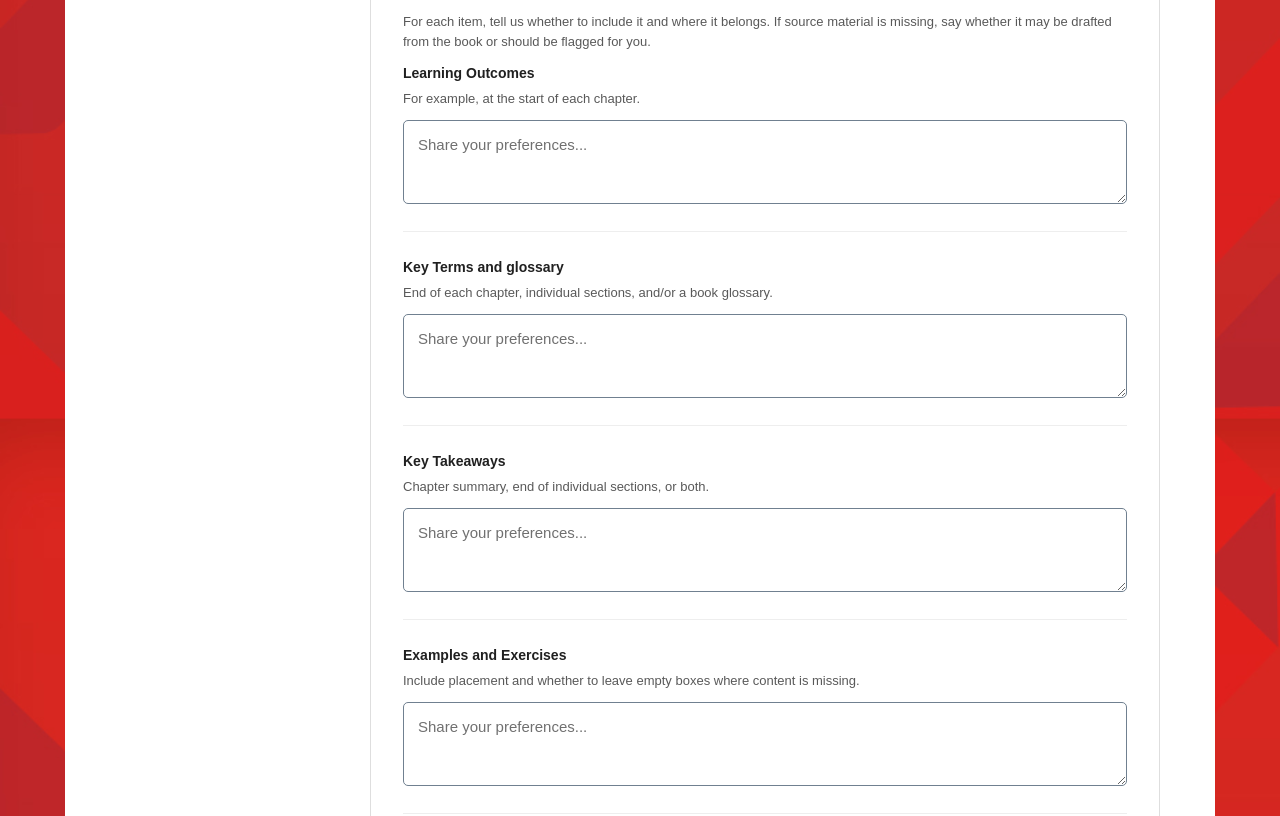
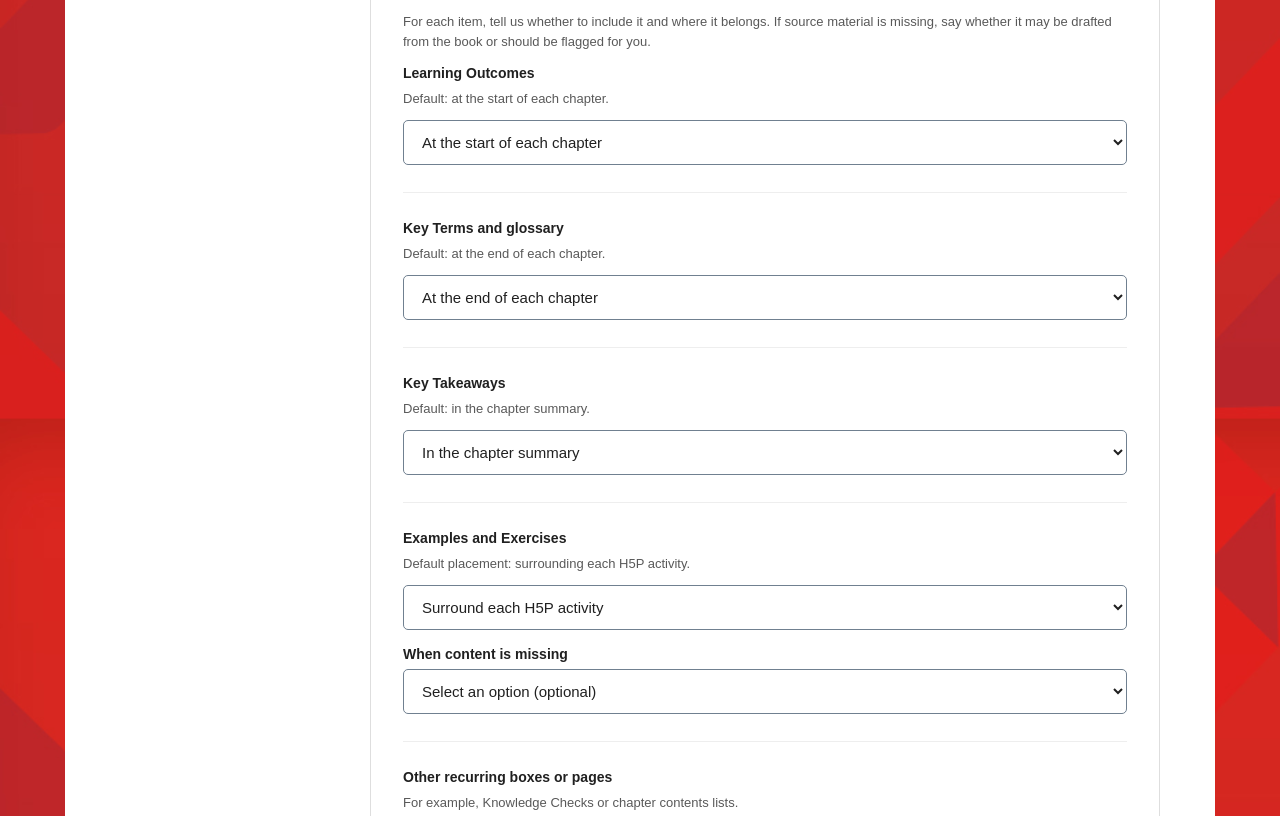
Before and after one commit to FanshaweOERDesign/Pressbooks-Preferences-Survey, a plain HTML site: page index.html in a window 1280 px wide. Shown: the part 820-1636 px from the top of the page. Drawn offline with Linux system fonts and the light colour scheme.

Commit message:
Update textfields to dropdowns, include defaults

```diff
--- a/index.html
+++ b/index.html
@@ -19,9 +19,9 @@
     * { box-sizing: border-box; }
     html { scroll-behavior: smooth; }
     body { margin: 0; min-height: 100vh; background: #d42621 url("images/fanshawe_wallpaper.jpg") center center / cover fixed; color: var(--ink); font-family: var(--sans); font-size: 15px; line-height: 1.55; }
-    button, input, textarea { font: inherit; }
-    button, a, input, textarea { outline-offset: 3px; }
-    button:focus-visible, a:focus-visible, input:focus-visible, textarea:focus-visible { outline: 3px solid var(--red); }
+    button, input, select, textarea { font: inherit; }
+    button, a, input, select, textarea { outline-offset: 3px; }
+    button:focus-visible, a:focus-visible, input:focus-visible, select:focus-visible, textarea:focus-visible { outline: 3px solid var(--red); }
     .layout { max-width: 1150px; margin: 45px auto 0; padding: 0 55px 55px; display: grid; grid-template-columns: 190px minmax(0, 790px); justify-content: space-between; gap: 55px; background: #fff; border-radius: 25px; }
     .sidebar { padding-top: 66px; }
     .sidebar-inner { position: sticky; top: 35px; }
@@ -48,11 +48,12 @@
     .section-head p { margin: 0; color: var(--muted); font-size: 13px; }
     .section-body { padding: 27px 32px 32px; }
     .field + .field { margin-top: 27px; padding-top: 25px; border-top: 1px solid #eee; }
+    .subfield-label { margin-top: 14px; }
     label.field-label, .field-title { display: block; margin-bottom: 4px; font-weight: 700; font-size: 14px; }
     .required { color: var(--red); }
     .hint { margin: 0 0 11px; color: var(--muted); font-size: 13px; line-height: 1.55; }
-    input[type="text"], textarea { width: 100%; border: 1px solid slategray; border-radius: 5px; background: #fff; color: var(--ink); padding: 12px 14px; transition: border-color .15s, box-shadow .15s; }
-    input[type="text"]:focus, textarea:focus { border-color: var(--red); box-shadow: 0 0 0 3px rgba(189, 25, 21, .15); outline: none; }
+    input[type="text"], select, textarea { width: 100%; border: 1px solid slategray; border-radius: 5px; background: #fff; color: var(--ink); padding: 12px 14px; transition: border-color .15s, box-shadow .15s; }
+    input[type="text"]:focus, select:focus, textarea:focus { border-color: var(--red); box-shadow: 0 0 0 3px rgba(189, 25, 21, .15); outline: none; }
     input::placeholder, textarea::placeholder { color: #707070; }
     textarea { min-height: 84px; resize: vertical; display: block; }
     .radio-list { display: grid; gap: 10px; }
@@ -139,23 +140,59 @@
             <p class="hint">For each item, tell us whether to include it and where it belongs. If source material is missing, say whether it may be drafted from the book or should be flagged for you.</p>
             <div class="field">
               <label class="field-label" for="outcomes">Learning Outcomes</label>
-              <p class="hint">For example, at the start of each chapter.</p>
-              <textarea id="outcomes" name="outcomes" placeholder="Share your preferences..."></textarea>
+              <p class="hint">Default: at the start of each chapter.</p>
+              <select id="outcomes" name="outcomes">
+                <option value="At the start of each chapter" selected>At the start of each chapter</option>
+                <option value="At the start of each section">At the start of each section</option>
+                <option value="In one book-wide list">In one book-wide list</option>
+                <option value="Do not include">Do not include</option>
+                <option value="Keep current arrangement">Keep current arrangement</option>
+                <option value="Discuss with technician">Discuss with technician</option>
+              </select>
             </div>
             <div class="field">
               <label class="field-label" for="terms">Key Terms and glossary</label>
-              <p class="hint">End of each chapter, individual sections, and/or a book glossary.</p>
-              <textarea id="terms" name="terms" placeholder="Share your preferences..."></textarea>
+              <p class="hint">Default: at the end of each chapter.</p>
+              <select id="terms" name="terms">
+                <option value="At the end of each chapter" selected>At the end of each chapter</option>
+                <option value="At the end of each section">At the end of each section</option>
+                <option value="In a book glossary">In a book glossary</option>
+                <option value="At the end of each chapter and in a book glossary">At the end of each chapter and in a book glossary</option>
+                <option value="Do not include">Do not include</option>
+                <option value="Keep current arrangement">Keep current arrangement</option>
+                <option value="Discuss with technician">Discuss with technician</option>
+              </select>
             </div>
             <div class="field">
               <label class="field-label" for="takeaways">Key Takeaways</label>
-              <p class="hint">Chapter summary, end of individual sections, or both.</p>
-              <textarea id="takeaways" name="takeaways" placeholder="Share your preferences..."></textarea>
+              <p class="hint">Default: in the chapter summary.</p>
+              <select id="takeaways" name="takeaways">
+                <option value="In the chapter summary" selected>In the chapter summary</option>
+                <option value="At the end of each section">At the end of each section</option>
+                <option value="In the chapter summary and at the end of each section">In the chapter summary and at the end of each section</option>
+                <option value="Do not include">Do not include</option>
+                <option value="Keep current arrangement">Keep current arrangement</option>
+                <option value="Discuss with technician">Discuss with technician</option>
+              </select>
             </div>
             <div class="field">
               <label class="field-label" for="examples">Examples and Exercises</label>
-              <p class="hint">Include placement and whether to leave empty boxes where content is missing.</p>
-              <textarea id="examples" name="examples" placeholder="Share your preferences..."></textarea>
+              <p class="hint">Default placement: surrounding each H5P activity.</p>
+              <select id="examples" name="examples">
+                <option value="Surround each H5P activity" selected>Surround each H5P activity</option>
+                <option value="Place with related content">Place with related content</option>
+                <option value="At the end of each chapter">At the end of each chapter</option>
+                <option value="Do not include">Do not include</option>
+                <option value="Keep current arrangement">Keep current arrangement</option>
+                <option value="Discuss with technician">Discuss with technician</option>
+              </select>
+              <label class="field-label subfield-label" for="examples-missing">When content is missing</label>
+              <select id="examples-missing" name="examples-missing">
+                <option value="">Select an option (optional)</option>
+                <option value="Leave empty boxes where content is missing">Leave empty boxes where content is missing</option>
+                <option value="Do not leave empty boxes where content is missing">Do not leave empty boxes where content is missing</option>
+                <option value="Discuss with technician">Discuss with technician</option>
+              </select>
             </div>
             <div class="field">
               <label class="field-label" for="other">Other recurring boxes or pages</label>
@@ -172,9 +209,9 @@
           </div>
           <div class="section-body">
             <div class="field-title" id="h5p-label">Choose one for the book’s interactive exercises.</div>
-            <p class="hint">You can leave this unanswered if you’re not sure yet.</p>
+            <p class="hint">Default: keep solutions in the text descriptions. You can change or clear this choice.</p>
             <div class="radio-list" role="radiogroup" aria-labelledby="h5p-label">
-              <label class="radio-option"><input type="radio" name="h5p" value="0"><span><strong>Keep solutions in the text descriptions</strong><small>Leave answers alongside the exercises.</small></span></label>
+              <label class="radio-option"><input type="radio" name="h5p" value="0" checked><span><strong>Keep solutions in the text descriptions</strong><small>Leave answers alongside the exercises. Default.</small></span></label>
               <label class="radio-option"><input type="radio" name="h5p" value="1"><span><strong>Move solutions to the end of each chapter</strong><small>Use a dedicated page in each chapter.</small></span></label>
               <label class="radio-option"><input type="radio" name="h5p" value="2"><span><strong>Move solutions to Back Matter</strong><small>Use one dedicated page at the end of the book.</small></span></label>
             </div>
@@ -190,13 +227,18 @@
           <div class="section-body">
             <div class="field">
               <label class="field-label" for="references">References</label>
-              <p class="hint">One page per chapter, one page in Back Matter, or keep the existing arrangement.</p>
-              <textarea id="references" name="references" placeholder="Share your preferences..."></textarea>
+              <p class="hint">Default: one page in Back Matter.</p>
+              <select id="references" name="references">
+                <option value="One page per chapter">One page per chapter</option>
+                <option value="One page in Back Matter" selected>One page in Back Matter</option>
+                <option value="Keep the existing arrangement">Keep the existing arrangement</option>
+                <option value="Discuss with technician">Discuss with technician</option>
+              </select>
             </div>
             <div class="field">
               <label class="field-label" for="audience">Audience and style</label>
-              <p class="hint">Any reading level, spelling, heading, caption, or credit conventions to follow.</p>
-              <textarea id="audience" name="audience" placeholder="Share your preferences..."></textarea>
+              <p class="hint">Default: post-secondary Canadian English. Edit if needed.</p>
+              <textarea id="audience" name="audience">Post-secondary Canadian English</textarea>
             </div>
             <div class="field">
               <label class="field-label" for="exceptions">Exceptions or author review</label>
@@ -270,7 +312,7 @@
         '- **Learning Outcomes** (for example, at the start of each chapter): ' + answer('outcomes'),
         '- **Key Terms and glossary** (end of each chapter, individual sections, and/or a book glossary): ' + answer('terms'),
         '- **Key Takeaways** (chapter summary, end of individual sections, or both): ' + answer('takeaways'),
-        '- **Examples and Exercises** (include placement and whether to leave empty boxes where content is missing): ' + answer('examples'),
+        '- **Examples and Exercises** (placement and missing content): Placement: ' + answer('examples') + (answer('examples-missing') ? '; ' + answer('examples-missing') : ''),
         '- **Other recurring boxes or pages** (for example, Knowledge Checks or chapter contents lists): ' + answer('other'),
         '',
         '## H5P solutions',
```
Also changed, not shown: 1 other file.
